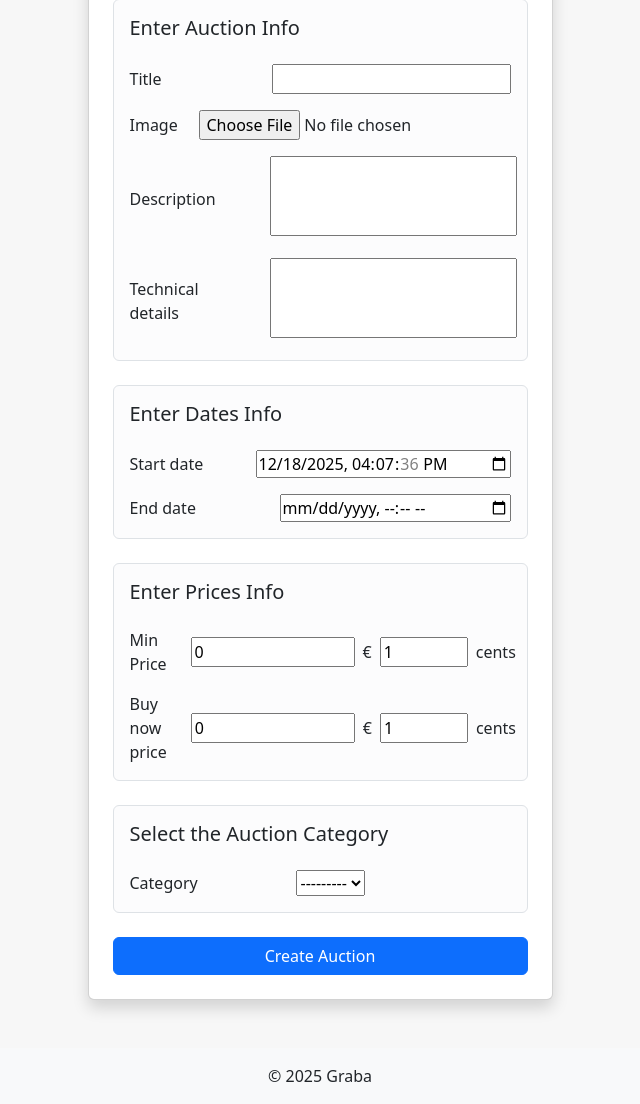
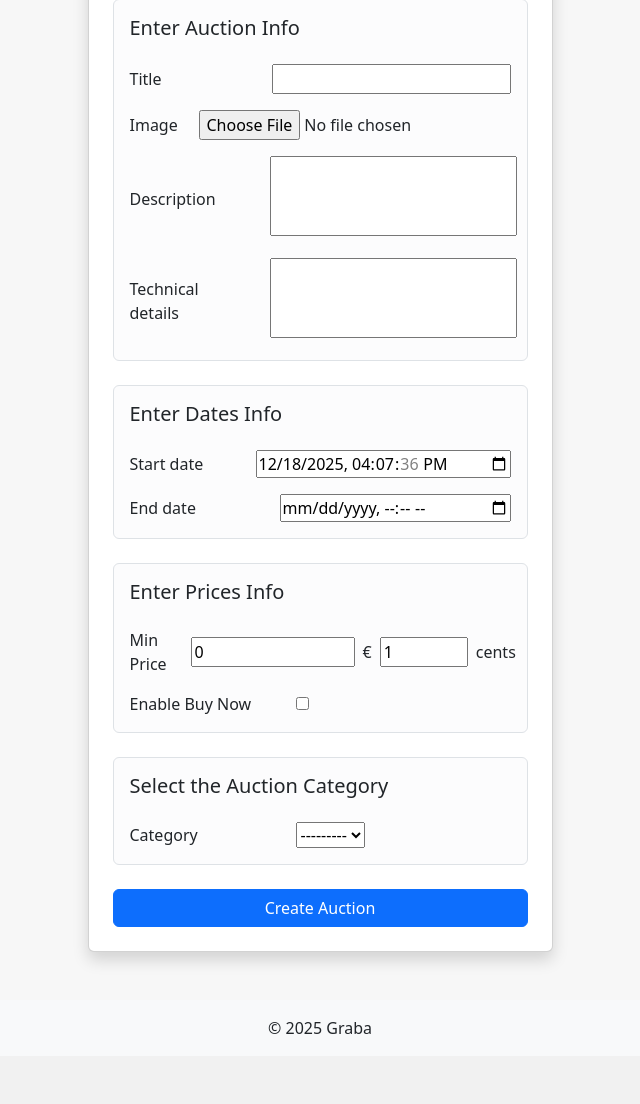
Before and after one commit to Tremors3/web-tech, a Django app: template graba/apps/auctions/templates/auctions/create.html in a window 1280 px wide. Shown: the part 192-1296 px from the top of the page, without its empty margins (320-960 px from the left). After the commit the page ends 1226 px from the top, so only its background shows below. Run offline with Django 5.2, Linux system fonts and the light colour scheme; the template is opened without the code that fills it: values that come from a table or form of the project are taken from there, others are empty.

Commit message:
Allow the disabling of buy now an auction

```diff
--- a/graba/apps/auctions/forms.py
+++ b/graba/apps/auctions/forms.py
@@ -12,6 +12,9 @@ class AuctionForm(forms.ModelForm):
     # Buy now price fields
     buy_now_price_eur = forms.IntegerField(min_value=0, initial=0, widget=forms.NumberInput(attrs={"style": "width: 164px;"}))
     buy_now_price_cents = forms.IntegerField(min_value=0, max_value=99, initial=1)
+
+    # Buy now price enable checbox
+    enable_buy_now_price = forms.BooleanField(required=False, widget=forms.CheckboxInput())
 
     class Meta:
         model = Auction
@@ -49,12 +52,18 @@ class AuctionForm(forms.ModelForm):
             cleaned_data['min_price_cents'] = eur * 100 + cents
 
         # Convert Euro + Cents (buy_now_price)
-        eur_bn = cleaned_data.get('buy_now_price_eur')
-        cents_bn = cleaned_data.get('buy_now_price_cents')
-        if eur_bn is None or cents_bn is None:
-            self.add_error('buy_now_price_cents', "Insert valid euro and cent values.")
+        enable_buy = cleaned_data.get('enable_buy_now_price')
+        if enable_buy:
+            # When Buy Now is enabled
+            eur_bn = cleaned_data.get('buy_now_price_eur')
+            cents_bn = cleaned_data.get('buy_now_price_cents')
+            if eur_bn is None or cents_bn is None:
+                self.add_error('buy_now_price_cents', "Insert valid euro and cent values.")
+            else:
+                cleaned_data['buy_now_price_cents'] = eur_bn * 100 + cents_bn
         else:
-            cleaned_data['buy_now_price_cents'] = eur_bn * 100 + cents_bn
+            # When Buy Now is enabled
+            cleaned_data['buy_now_price_cents'] = None
 
         # Other validations
         min_price = cleaned_data.get('min_price_cents')
@@ -65,10 +74,13 @@ class AuctionForm(forms.ModelForm):
             self.add_error("end_date", "End date must be later than start date.")
 
         # Price validation
-        if min_price is not None and min_price <= 0:
+        if min_price is None:
+            self.add_error("min_price_cents", "Minimum price must be specified.")
+
+        if min_price <= 0:
             self.add_error("min_price_cents", "Minimum price must be greater than zero.")
 
-        if buy_now is not None and min_price is not None and buy_now < min_price:
+        if buy_now is not None and buy_now < min_price:
             self.add_error(
                 "buy_now_price_cents",
                 "Buy Now price cannot be lower than the minimum price."
--- a/graba/apps/auctions/templates/auctions/create.html
+++ b/graba/apps/auctions/templates/auctions/create.html
@@ -131,7 +131,21 @@
                     </div>
                 {% endif %}
 
+                <!-- Enable Buy Now Price -->
+                <div class="d-flex align-items-center">
+                    <label class="me-3" style="width: 150px;">Enable Buy Now</label>
+                    <div class="flex-grow-1">
+                        {{ form.enable_buy_now_price }}
+                    </div>
+                </div>
+                {% if form.enable_buy_now_price.errors %}
+                    <div class="alert alert-danger list-icon list-icon-error">
+                        {{ form.enable_buy_now_price.errors }}
+                    </div>
+                {% endif %}
+
                 <!-- Buy Now Price -->
+                <div id="buyNowFields">
                     <div class="d-flex align-items-center gap-2">
                         <label class="me-3" style="width: 150px;">Buy now price</label>
                         {{ form.buy_now_price_eur }}
@@ -145,6 +159,7 @@
                             {{ form.buy_now_price_cents.errors }}
                         </div>
                     {% endif %}
+                </div>
 
             </div>
 
@@ -209,6 +224,30 @@ document.addEventListener('DOMContentLoaded', () => {
         });
     });
 
+    /* Helpers */
+    function show(el) {
+        el?.classList.remove("d-none");
+    }
+
+    function hide(el) {
+        el?.classList.add("d-none");
+    }
+
+    /* === BUY NOW PRICE === */
+    const enableBuyNowPriceCheckbox = document.getElementById("id_enable_buy_now_price");
+    const buyNowFields = document.getElementById("buyNowFields");
+
+    function toggleBuyNowField() {
+        if (enableBuyNowPriceCheckbox.checked) {
+            show(buyNowFields);
+        } else {
+            hide(buyNowFields);
+        }
+    }
+
+    enableBuyNowPriceCheckbox.addEventListener("change", toggleBuyNowField);
+    toggleBuyNowField(); // run on page load
+
 });
 </script>
 {% endblock %}
```
Lines whose indentation alone changed are shown as unchanged.
